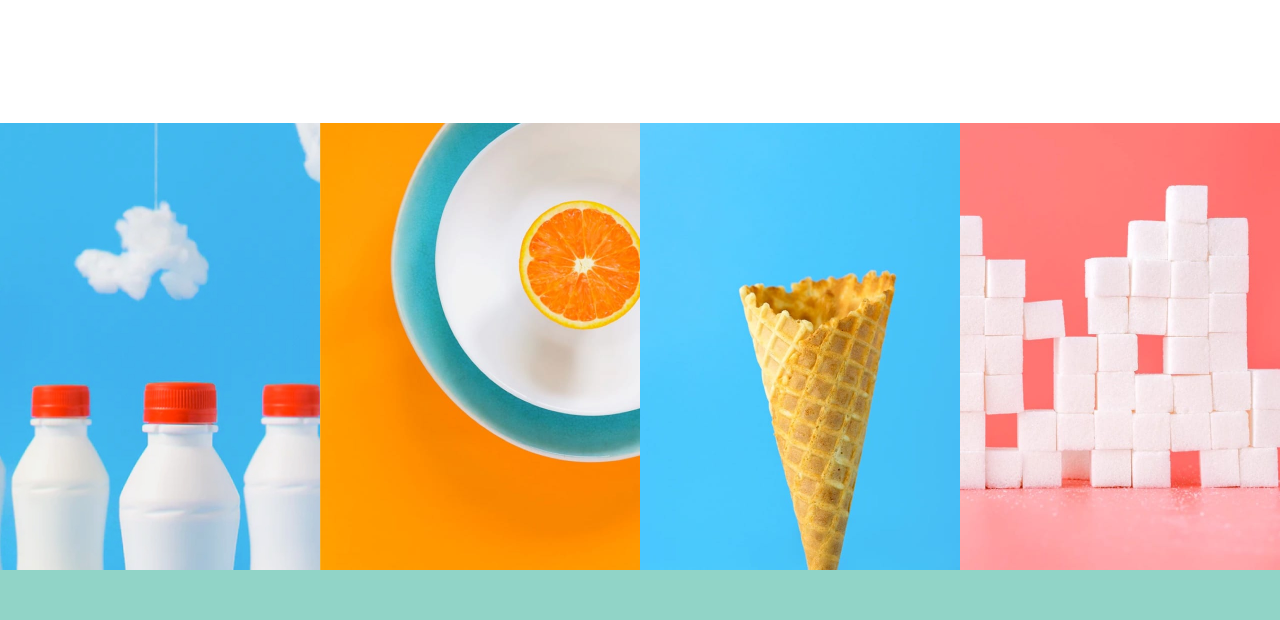
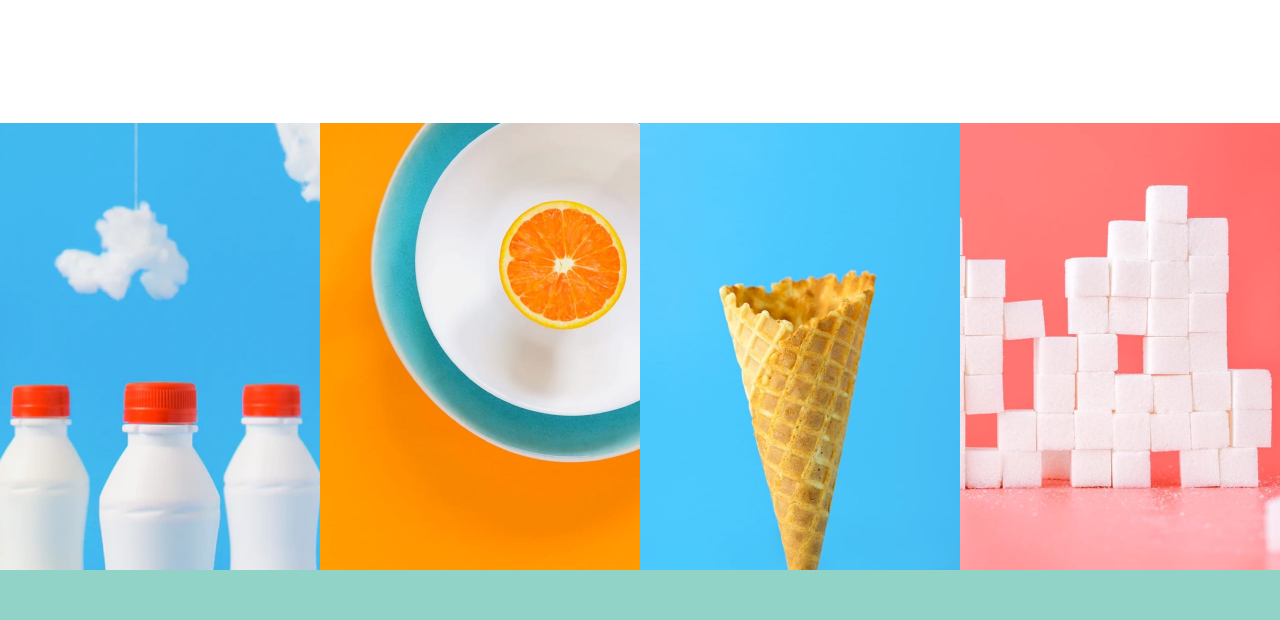
Before and after one commit to btaylor13/sunnyside-agency-landing-FEM, a website: page index.html in a window 1280 px wide. Shown: the part 3120-3740 px from the top of the page. Drawn offline with nearby package versions, Linux system fonts and the light colour scheme.

Commit message:
seems that the direct link to the site with relative to image works for background image - testing different path structures

```diff
--- a/sass/main.scss
+++ b/sass/main.scss
@@ -309,6 +309,7 @@
     height: 447px;
     background-size: cover;
     background-repeat: no-repeat;
+    background-position: center;
 
     &--1 {
       background-image: url("../images/desktop/image-gallery-milkbottles.jpg");
@@ -319,11 +320,11 @@
       grid-area: item2;
     }
     &--3 {
-      background-image: url("../images/desktop/image-gallery-cone.jpg");
+      background-image: url("/../images/desktop/image-gallery-cone.jpg");
       grid-area: item3;
     }
     &--4 {
-      background-image: url("../images/desktop/image-gallery-sugarcubes.jpg");
+      background-image: url("/../images/desktop/image-gallery-sugarcubes.jpg");
       grid-area: item4;
     }
   }
@@ -339,6 +340,7 @@
 
     &__item {
       max-height: 250px;
+      background-position: initial;
 
       &--1 {
         background-image: url("../images/mobile/image-gallery-milkbottles.jpg");
```
Also changed, not shown: styles.css.
